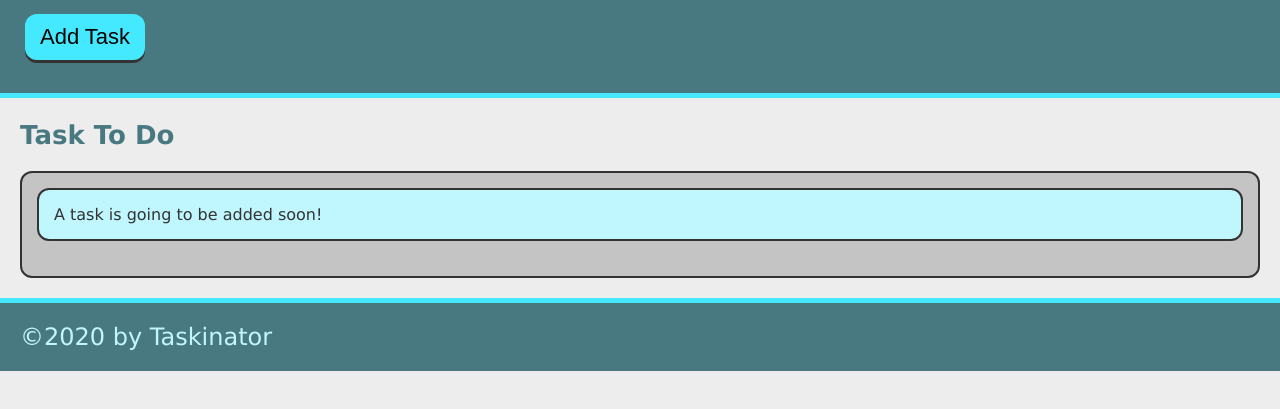
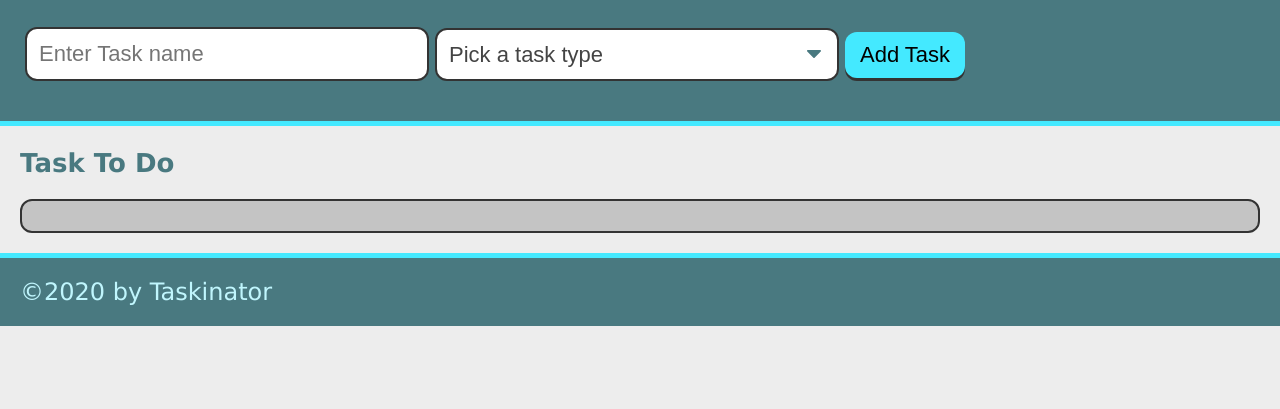
Before and after one commit to KyleKilmartin371/taskinator, a plain HTML site: page index.html in a window 1280 px wide. Shown: the part 115-524 px from the top of the page. Drawn offline with Linux system fonts and the light colour scheme.

Commit message:
task name and style dropdown box

```diff
--- a/index.html
+++ b/index.html
@@ -13,16 +13,29 @@
     <header>
         <h1 class="page-title">Taskinator</h1>
         <p>Click the button below to add a new task!</p>
-        <button class="btn" id="save-task" >Add Task</button>
+        <form id="task-form">
+            <div class="form-group">
+                <input type="text" name="task-name" placeholder="Enter Task name" />
+            </div>
+            <div class="form-group">
+                <select name="task-type" class="select-dropdown">
+                    <option value="" disabled selected>Pick a task type</option>
+                    <option value="Print">Print</option>
+                    <option value="Web">Web</option>
+                    <option value="Mobile">Mobile</option>
+                </select>
+            </div>
+            <div class="form-group">
+                <button class="btn" id="save-task" >Add Task</button>
+            </div>
+        </form>
     </header>
 
 
     <main>
         <section class="task-list-wrapper">
             <h2 class="list-title">Task To Do</h2>
-            <ul class="task-list" id="tasks-to-do">
-                <li class="task-item">A task is going to be added soon!</li>
-            </ul>
+            <ul class="task-list" id="tasks-to-do"></ul>
         </section>
     </main>
 
```
